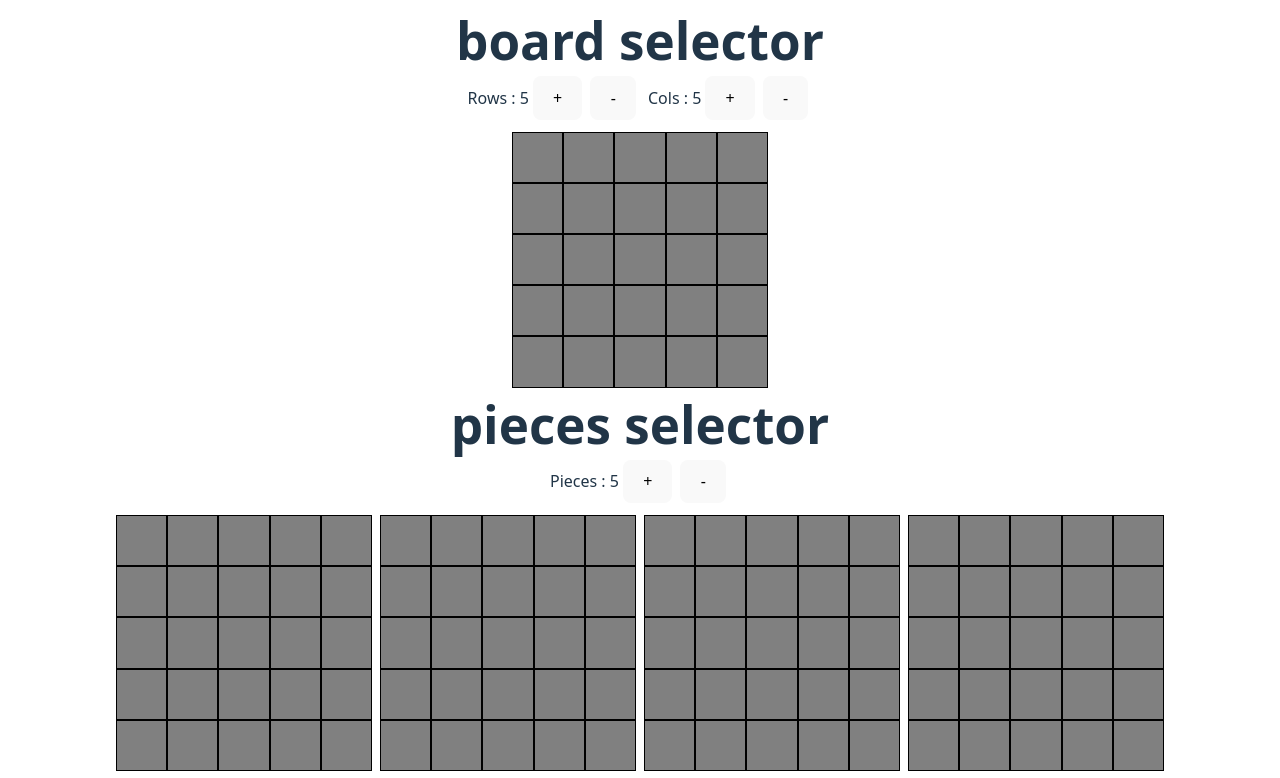
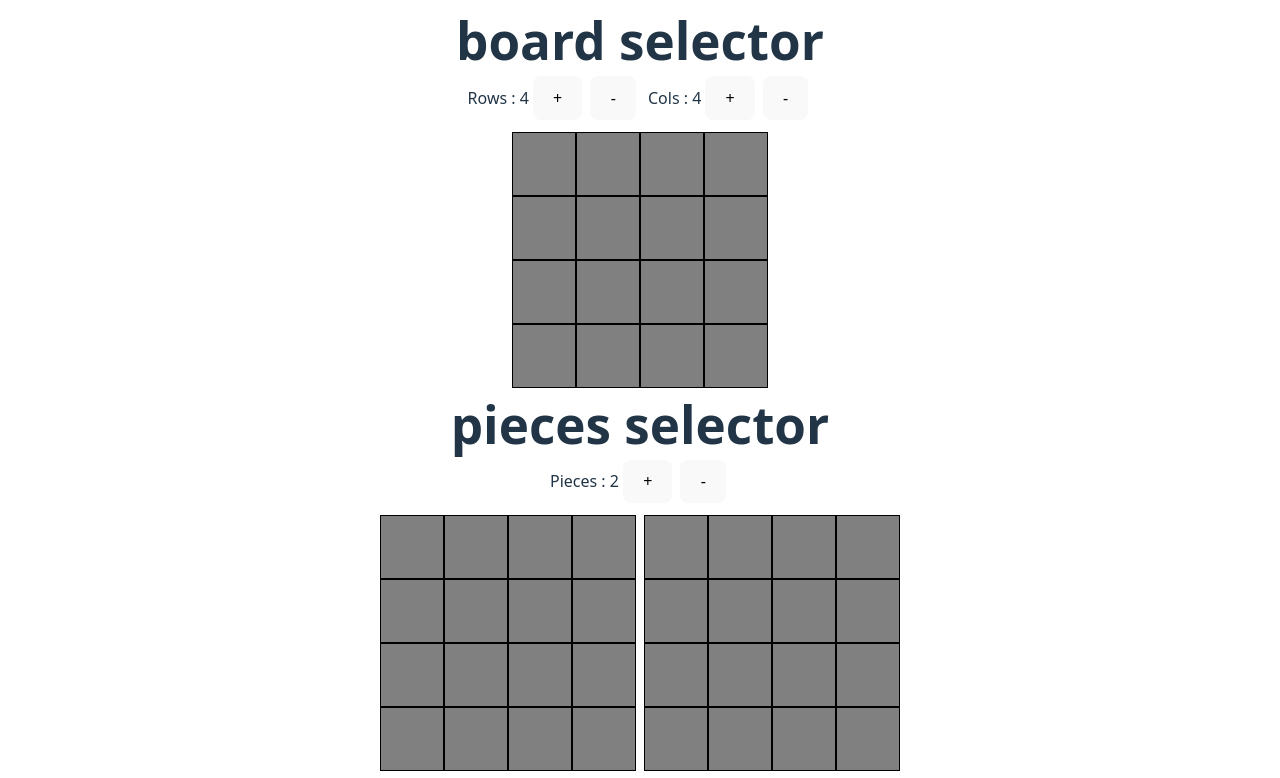
Before and after one commit to F-mM7/tiling-solver, a React (Vite) app: page / in a window 1280 px wide. Shown: the top 778 px of the page. Built offline with nearby package versions, Linux system fonts and the light colour scheme.

Commit message:
refactor: 状態管理を改善し、選択されたセルの処理を最適化

```diff
--- a/src/App.tsx
+++ b/src/App.tsx
@@ -8,20 +8,27 @@ import { colorSet } from "./service/colorSet";
 import EditableGrid from "./components/EditableGrid";
 
 function App() {
-  const [selectors, setSelectors] = useState(5);
+  const [rows, setRows] = useState(4);
+  const [cols, setCols] = useState(4);
   const [board, setBoard] = useState<number[][]>([]);
-  const [pieces, setPieces] = useState<Map<number, number[][]>>(new Map());
+  const [pieces, setPieces] = useState<number[][][]>([[], []]);
   const [results, setResults] = useState<{
     dlxResults: DlxResult<string>[][];
-    piecesSnapshot: Map<number, number[][]>;
-  }>({ dlxResults: [], piecesSnapshot: new Map() });
+    piecesSnapshot: number[][][];
+  }>({ dlxResults: [], piecesSnapshot: [] });
 
-  const [rows, setRows] = useState(5);
-  const [cols, setCols] = useState(5);
+  useEffect(() => {
+    setPieces((prev) => {
+      prev.forEach((piece) => {
+        piece.filter(([r, c]) => r >= 0 && r < rows && c >= 0 && c < cols);
+      });
+      return prev;
+    });
+  }, [rows, cols]);
 
   const cellSize = 256 / Math.max(rows, cols);
 
-  const colors = colorSet(selectors);
+  const colors = colorSet(pieces.length);
 
   const handleBoardChange = (selectedCells: number[][]) => {
     setBoard(selectedCells);
@@ -29,15 +36,15 @@ function App() {
 
   const handlePieceChange = (id: number, selectedCells: number[][]) => {
     setPieces((prev) => {
-      const existingCells = prev.get(id);
+      const existingCells = prev[id];
       if (
         existingCells &&
         JSON.stringify(existingCells) === JSON.stringify(selectedCells)
       )
         return prev;
       else {
-        const newPieces = new Map(prev);
-        newPieces.set(id, selectedCells);
+        const newPieces = [...prev];
+        newPieces[id] = selectedCells;
         return newPieces;
       }
     });
@@ -52,15 +59,8 @@ function App() {
   const solve = () => {
     const piecesArray = Array.from(pieces.values());
     const results = solver(board, piecesArray, rotatable);
-    setResults({ dlxResults: results, piecesSnapshot: new Map(pieces) });
+    setResults({ dlxResults: results, piecesSnapshot: pieces });
   };
-
-  useEffect(() => {
-    if (pieces.size === selectors) return;
-    const newPieces = new Map<number, number[][]>();
-    for (let i = 0; i < selectors; i++) newPieces.set(i, pieces.get(i) ?? []);
-    setPieces(newPieces);
-  }, [pieces, selectors]);
 
   return (
     <>
@@ -77,16 +77,25 @@ function App() {
           cellSize={cellSize}
           rows={rows}
           cols={cols}
+          selectedCells={board}
           color="white"
         ></EditableGrid>
       </div>
       <div>
         <h1>pieces selector</h1>
         <div>
-          <Input label="Pieces" value={selectors} setValue={setSelectors} />
+          <Input
+            label="Pieces"
+            value={pieces.length}
+            setValue={(num) => {
+              const newPieces = [];
+              for (let i = 0; i < num; i++) newPieces[i] = pieces[i] ?? [];
+              setPieces(newPieces);
+            }}
+          />
         </div>
         <div>
-          {Array.from({ length: selectors }, (_, i) => (
+          {Array.from({ length: pieces.length }, (_, i) => (
             <EditableGrid
               handleChange={(selectedCells) =>
                 handlePieceChange(i, selectedCells)
@@ -94,6 +103,7 @@ function App() {
               rows={rows}
               cols={cols}
               cellSize={cellSize}
+              selectedCells={pieces[i]}
               color={colors[i]}
             ></EditableGrid>
           ))}
--- a/src/components/EditableGrid.tsx
+++ b/src/components/EditableGrid.tsx
@@ -6,6 +6,7 @@ interface EditableGridProps {
   rows: number;
   cols: number;
   color?: string;
+  selectedCells: number[][];
   handleChange: (cells: number[][]) => void;
 }
 
@@ -14,25 +15,15 @@ const EditableGrid: React.FC<EditableGridProps> = ({
   rows,
   cols,
   color = "white",
+  selectedCells,
   handleChange: handleChange,
 }) => {
   const ref = useRef<HTMLDivElement>(null);
-  const [selectedCells, setSelectedCells] = useState<number[][]>([]);
 
   const [isSelecting, setIsSelecting] = useState(false);
   const [startCell, setStartCell] = useState<[number, number]>([-1, -1]);
   const [isStartCellSelected, setStartCellSelected] = useState(false);
   const [currentSelection, setCurrentSelection] = useState<number[][]>([]);
-
-  useEffect(() => {
-    handleChange(selectedCells);
-  }, [selectedCells, handleChange]);
-
-  useEffect(() => {
-    setSelectedCells((prev) =>
-      prev.filter(([r, c]) => r >= 0 && r < rows && c >= 0 && c < cols)
-    );
-  }, [rows, cols]);
 
   const colorMap = Array.from({ length: rows }, () => Array(cols).fill("gray"));
   selectedCells.forEach(([r, c]) => {
@@ -90,20 +81,24 @@ const EditableGrid: React.FC<EditableGridProps> = ({
       if (!ref.current) return;
       if (!isSelecting) return;
 
-      setSelectedCells((prev) => {
+      let newSelectedCells: number[][];
+      const selectionSet = new Set(
+        currentSelection.map(([r, c]) => `${r},${c}`)
+      );
       if (isStartCellSelected) {
-          return prev.filter(
-            ([r, c]) =>
-              !currentSelection.some(([nr, nc]) => nr === r && nc === c)
+        newSelectedCells = selectedCells.filter(
+          ([r, c]) => !selectionSet.has(`${r},${c}`)
         );
       } else {
-          const cellSet = new Set(prev.map(([r, c]) => `${r},${c}`));
+        const cellSet = new Set(selectedCells.map(([r, c]) => `${r},${c}`));
         currentSelection.forEach(([r, c]) => cellSet.add(`${r},${c}`));
-          return Array.from(cellSet)
+        newSelectedCells = Array.from(cellSet)
           .map((key) => key.split(",").map(Number) as [number, number])
           .filter(([r, c]) => r >= 0 && r < rows && c >= 0 && c < cols);
       }
-      });
+
+      console.log(newSelectedCells);
+      handleChange(newSelectedCells);
 
       setIsSelecting(false);
     };
@@ -125,6 +120,7 @@ const EditableGrid: React.FC<EditableGridProps> = ({
     isStartCellSelected,
     currentSelection,
     getCellFromEvent,
+    handleChange,
   ]);
 
   return (
--- a/src/components/Result.tsx
+++ b/src/components/Result.tsx
@@ -5,12 +5,12 @@ import { colorSet } from "../service/colorSet";
 import { rotate, shift } from "../service/solver";
 
 export interface ResultProps {
-  pieces: Map<number, number[][]>;
+  pieces: number[][][];
   result: DlxResult<string>[];
 }
 
 const Result: React.FC<ResultProps> = ({ pieces, result }) => {
-  const colors = colorSet(pieces.size);
+  const colors = colorSet(pieces.length);
 
   const paintList: Map<number[], string> = new Map();
   //TODO dataをJSONにする
@@ -19,7 +19,7 @@ const Result: React.FC<ResultProps> = ({ pieces, result }) => {
       .split("-")
       .map((s) => JSON.parse(s));
 
-    const piece = pieces.get(idx);
+    const piece = pieces[idx];
     if (!piece) return;
 
     shift(rotate(piece, rotateNum), shiftCoordinate).forEach(([r, c]) => {
```
Lines whose indentation alone changed are shown as unchanged.
